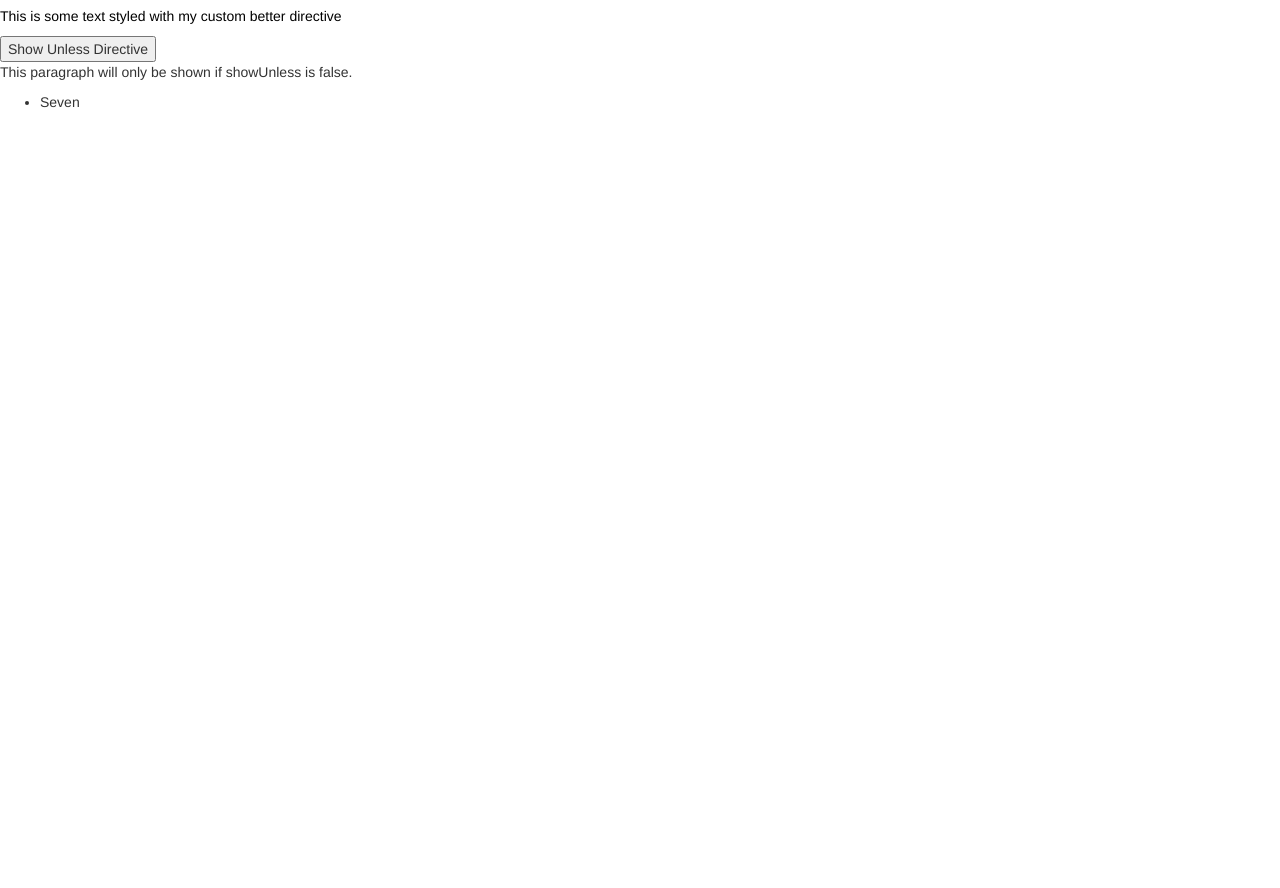
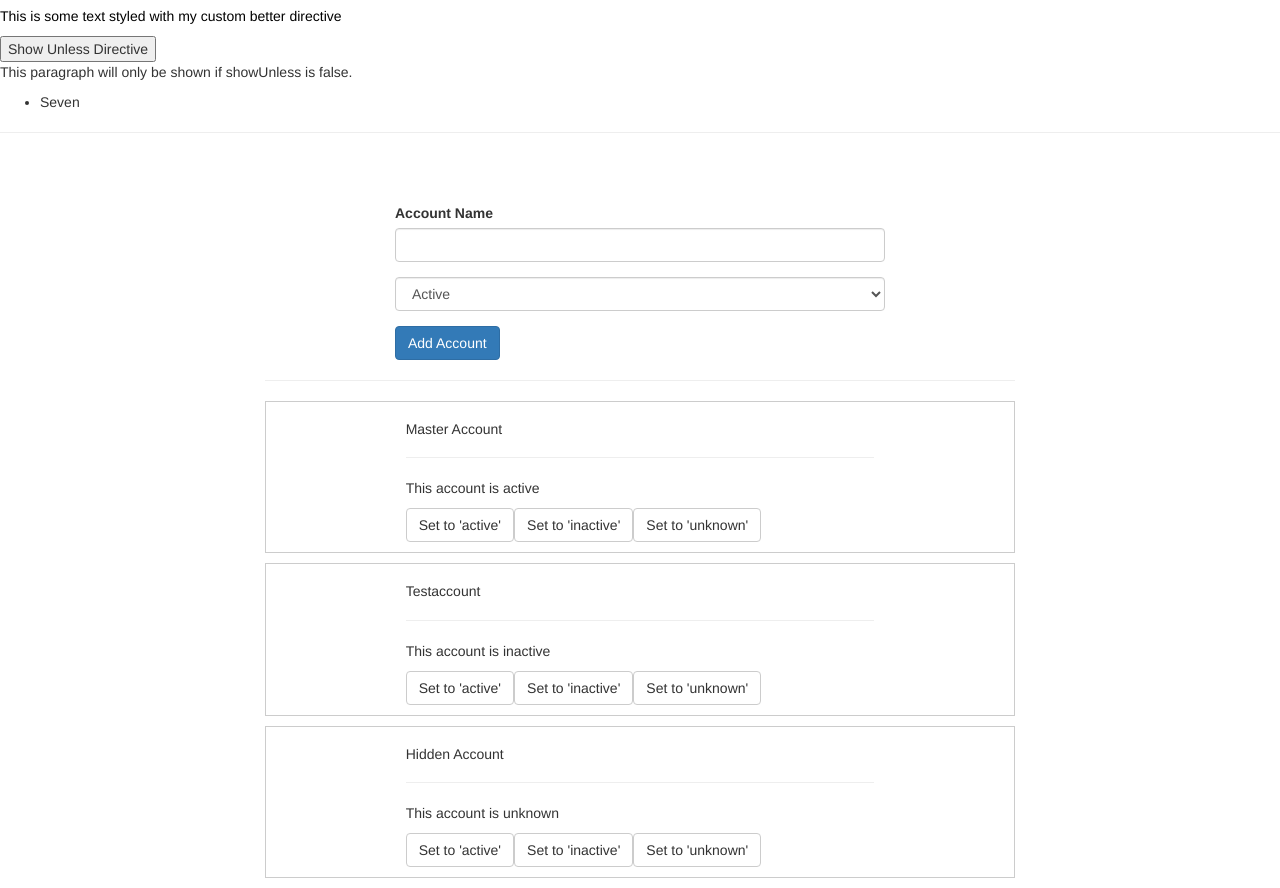
Before and after one commit to jessephilip/angular4Learning, an Angular app: page / in a window 1280 px wide. Shown: the part 1420-2308 px from the top of the page. Before the commit the page ends 1542 px from the top, so only its background shows below. Built offline with nearby package versions, Linux system fonts and the light colour scheme.

Commit message:
set up services module starter code

```diff
--- a/src/app/app.component.html
+++ b/src/app/app.component.html
@@ -36,3 +36,8 @@
 	<li *ngSwitchCase="14">Fourteen</li>
 	<li *ngSwitchDefault>All others</li>
 </ul>
+
+<!-- for the services module -->
+<hr>
+<br>
+<appServicesComponent></appServicesComponent>
--- /dev/null
+++ b/src/app/services_module/account/account.component.css
@@ -0,0 +1,5 @@
+.row {
+  border: 1px solid #ccc;
+  margin: 10px 0;
+  padding: 10px 0;
+}
--- /dev/null
+++ b/src/app/services_module/account/account.component.html
@@ -0,0 +1,10 @@
+<div class="row">
+  <div class="col-xs-12 col-md-8 col-md-offset-2">
+    <h5>{{ account.name }}</h5>
+    <hr>
+    <p>This account is {{ account.status }}</p>
+    <button class="btn btn-default" (click)="onSetTo('active')">Set to 'active'</button>
+    <button class="btn btn-default" (click)="onSetTo('inactive')">Set to 'inactive'</button>
+    <button class="btn btn-default" (click)="onSetTo('unknown')">Set to 'unknown'</button>
+  </div>
+</div>
--- /dev/null
+++ b/src/app/services_module/account/account.component.ts
@@ -0,0 +1,18 @@
+import { Component, EventEmitter, Input, Output } from '@angular/core';
+
+@Component({
+  selector: 'app-account',
+  templateUrl: './account.component.html',
+  styleUrls: ['./account.component.css']
+})
+export class AccountComponent {
+  @Input() account: {name: string, status: string};
+  @Input() id: number;
+  @Output() statusChanged = new EventEmitter<{id: number, newStatus: string}>();
+
+
+  onSetTo(status: string) {
+    this.statusChanged.emit({id: this.id, newStatus: status});
+    console.log('A server status changed, new status: ' + status);
+  }
+}
--- /dev/null
+++ b/src/app/services_module/new-account/new-account.component.html
@@ -0,0 +1,23 @@
+<div class="row">
+  <div class="col-xs-12 col-md-8 col-md-offset-2">
+    <div class="form-group">
+      <label>Account Name</label>
+      <input
+        type="text"
+        class="form-control"
+        #accountName>
+    </div>
+    <div class="form-group">
+      <select class="form-control" #status>
+        <option value="active">Active</option>
+        <option value="inactive">Inactive</option>
+        <option value="hidden">Hidden</option>
+      </select>
+    </div>
+    <button
+      class="btn btn-primary"
+      (click)="onCreateAccount(accountName.value, status.value)">
+      Add Account
+    </button>
+  </div>
+</div>
--- /dev/null
+++ b/src/app/services_module/new-account/new-account.component.ts
@@ -0,0 +1,18 @@
+import { Component, EventEmitter, Output } from '@angular/core';
+
+@Component({
+  selector: 'app-new-account',
+  templateUrl: './new-account.component.html',
+  styleUrls: ['./new-account.component.css']
+})
+export class NewAccountComponent {
+  @Output() accountAdded = new EventEmitter<{name: string, status: string}>();
+
+  onCreateAccount(accountName: string, accountStatus: string) {
+    this.accountAdded.emit({
+      name: accountName,
+      status: accountStatus
+    });
+    console.log('A server status changed, new status: ' + accountStatus);
+  }
+}
--- /dev/null
+++ b/src/app/services_module/services.component.css
@@ -0,0 +1,3 @@
+.container {
+  margin-top: 30px;
+}
--- /dev/null
+++ b/src/app/services_module/services.component.html
@@ -0,0 +1,13 @@
+<div class="container">
+  <div class="row">
+    <div class="col-xs-12 col-md-8 col-md-offset-2">
+      <app-new-account (accountAdded)="onAccountAdded($event)"></app-new-account>
+      <hr>
+      <app-account
+        *ngFor="let acc of accounts; let i = index"
+        [account]="acc"
+        [id]="i"
+        (statusChanged)="onStatusChanged($event)"></app-account>
+    </div>
+  </div>
+</div>
--- /dev/null
+++ b/src/app/services_module/services.component.ts
@@ -0,0 +1,31 @@
+import { Component } from '@angular/core';
+
+@Component({
+  selector: 'appServicesComponent',
+  templateUrl: './services.component.html',
+  styleUrls: ['./services.component.css']
+})
+export class ServicesComponent {
+  accounts = [
+    {
+      name: 'Master Account',
+      status: 'active'
+    },
+    {
+      name: 'Testaccount',
+      status: 'inactive'
+    },
+    {
+      name: 'Hidden Account',
+      status: 'unknown'
+    }
+  ];
+
+  onAccountAdded(newAccount: {name: string, status: string}) {
+    this.accounts.push(newAccount);
+  }
+
+  onStatusChanged(updateInfo: {id: number, newStatus: string}) {
+    this.accounts[updateInfo.id].status = updateInfo.newStatus;
+  }
+}
```
Also changed, not shown: src/app/app.module.ts (+9 -1 lines), src/app/services_module/new-account/new-account.component.css (added).
